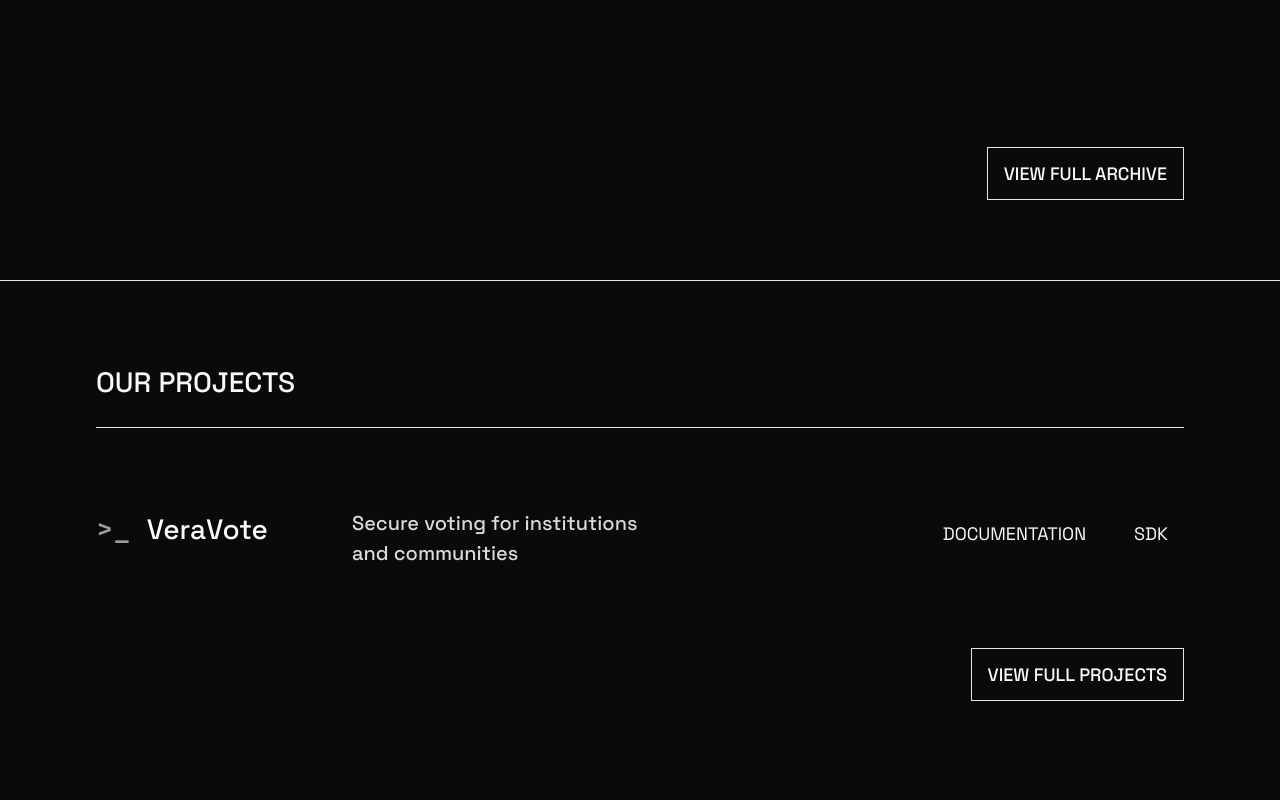
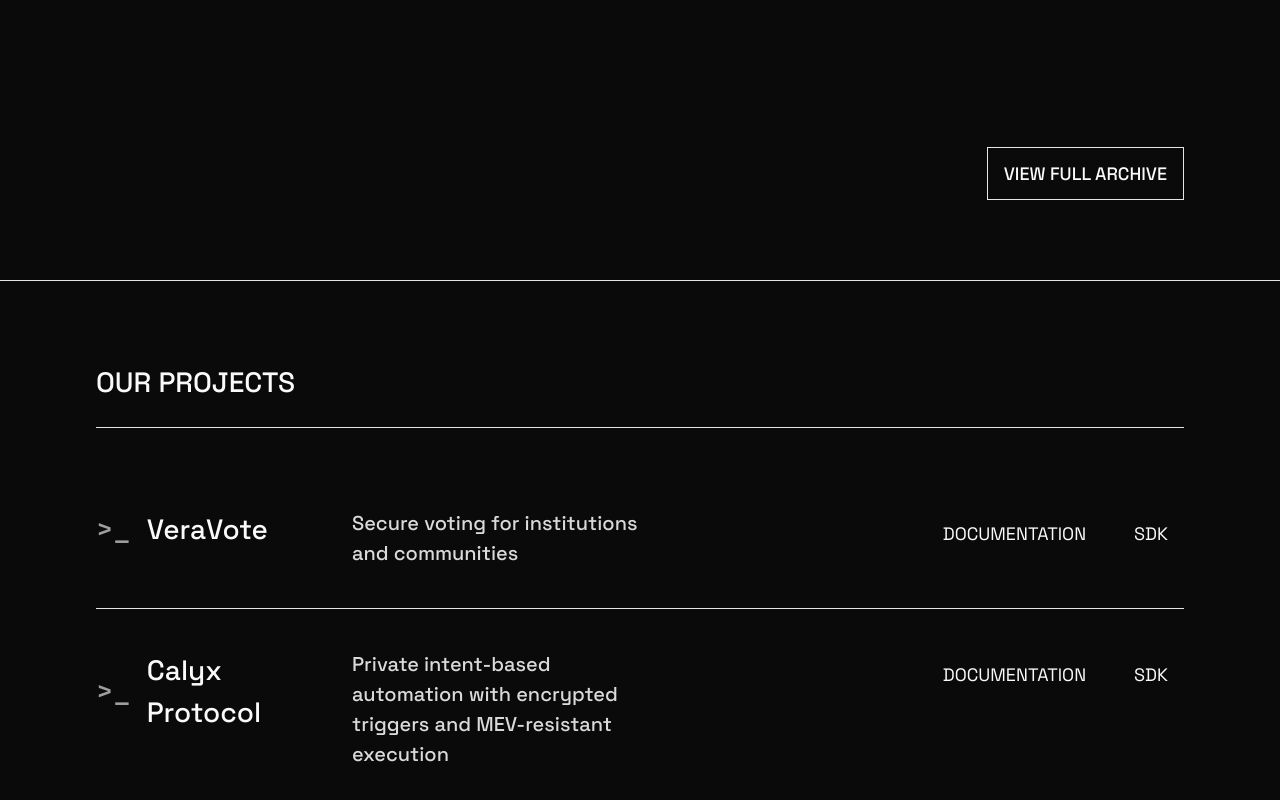
Before and after one commit to Poneglyph-Labs/landing, a Next.js app: page / in a window 1280 px wide. Shown: the part 1960-2760 px from the top of the page. Built offline with nearby package versions, Linux system fonts and the light colour scheme.

Commit message:
feat(ui): added more projects

```diff
--- a/app/projects/data/projectsData.ts
+++ b/app/projects/data/projectsData.ts
@@ -35,9 +35,48 @@ export const projects: Project[] = [
         ],
         siteUrl: 'https://veravote.org',
         links: {
-            // repository: 'https://github.com/veravote',
             documentation: 'https://github.com/veravote/documentation',
             sdk: '#',
+        },
+    },
+
+    {
+        id: 'calyx-protocol',
+        title: 'Calyx Protocol',
+        description:
+            'Private intent-based automation with encrypted triggers and MEV-resistant execution',
+        status: 'Demo — triple-layer privacy architecture',
+        systemArchitecture:
+            'Calyx Protocol is a privacy-first intent execution system designed to enable fully encrypted and trust-minimized automation in adversarial blockchain environments. The architecture employs a Triple-Lock model combining Fully Homomorphic Encryption (FHE), Zero-Knowledge Proofs (ZK), and Trusted Execution Environments (TEE). User-defined conditions, such as price triggers, are encrypted client-side and evaluated blindly by solver nodes without revealing sensitive parameters. Upon trigger satisfaction, the solver generates a zk-SNARK proof to attest to the correctness of execution conditions without exposing underlying data. This proof is verified by an external verifier, after which a secure enclave decrypts the execution payload and submits the transaction via a private RPC channel. By bypassing the public mempool and isolating decryption within hardware-protected environments, the system eliminates front-running vectors and ensures end-to-end confidentiality of user intent and execution.',
+        technicalSummary: [
+            'tfhe-rs powered FHE engine for encrypted trigger evaluation',
+            'Groth16 zk-SNARK proofs with Circom/SnarkJS verified via zkVerify',
+            'TEE-based secure execution with private RPC submission via Flashbots Protect',
+        ],
+        siteUrl: '#',
+        links: {
+            documentation: 'https://github.com/Calyx-Protocol/demo',
+            sdk: '#',
+        },
+    },
+
+    {
+        id: 'wraith-protocol',
+        title: 'Wraith Protocol',
+        description:
+            'Multichain stealth address platform for private payments with AI-powered execution',
+        status: 'Live — SDK-based private payments on EVM and Stellar',
+        systemArchitecture:
+            'Wraith is a multichain privacy infrastructure that enables unlinkable payments through stealth address derivation and AI-driven execution. The system abstracts chain-specific cryptography and wallet management into a unified SDK, where an intelligent agent operates within a Trusted Execution Environment (TEE) to securely derive keys, manage identities, and route transactions across heterogeneous blockchain networks. Each payment generates a unique one-time stealth address using chain-specific primitives (secp256k1 for EVM and ed25519 for Stellar), eliminating on-chain linkability between sender and receiver. The agent processes natural language commands to orchestrate payment flows, scan for incoming transfers, and perform privacy analysis, while maintaining strict isolation of sensitive key material inside enclave hardware. By combining multichain connectors, enclave-based key derivation, and AI-assisted transaction routing, Wraith provides a seamless and privacy-preserving payment layer without requiring developers to manage infrastructure or cryptographic complexity.',
+        technicalSummary: [
+            'Stealth address generation using secp256k1 (EVM) and ed25519 (Stellar) primitives',
+            'TEE-based key derivation and agent execution using Intel TDX enclaves',
+            'AI-powered SDK interface for multichain transaction routing and privacy analysis',
+        ],
+        siteUrl: 'https://demo.usewraith.xyz/',
+        links: {
+            documentation: 'https://docs.usewraith.xyz/',
+            sdk: 'https://docs.usewraith.xyz/sdk/overview',
         },
     },
 ]
```
